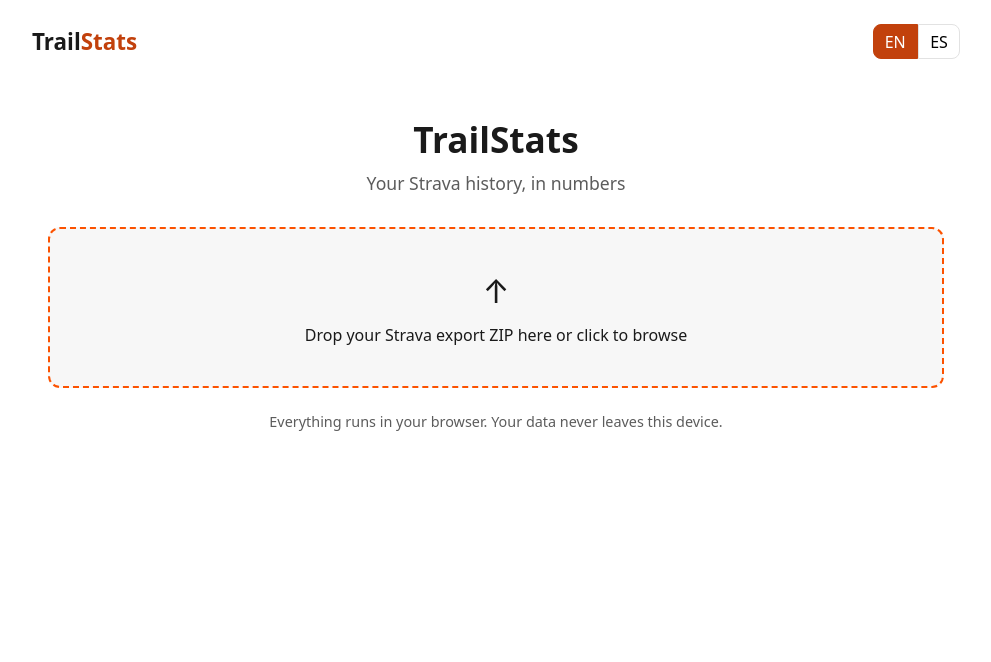
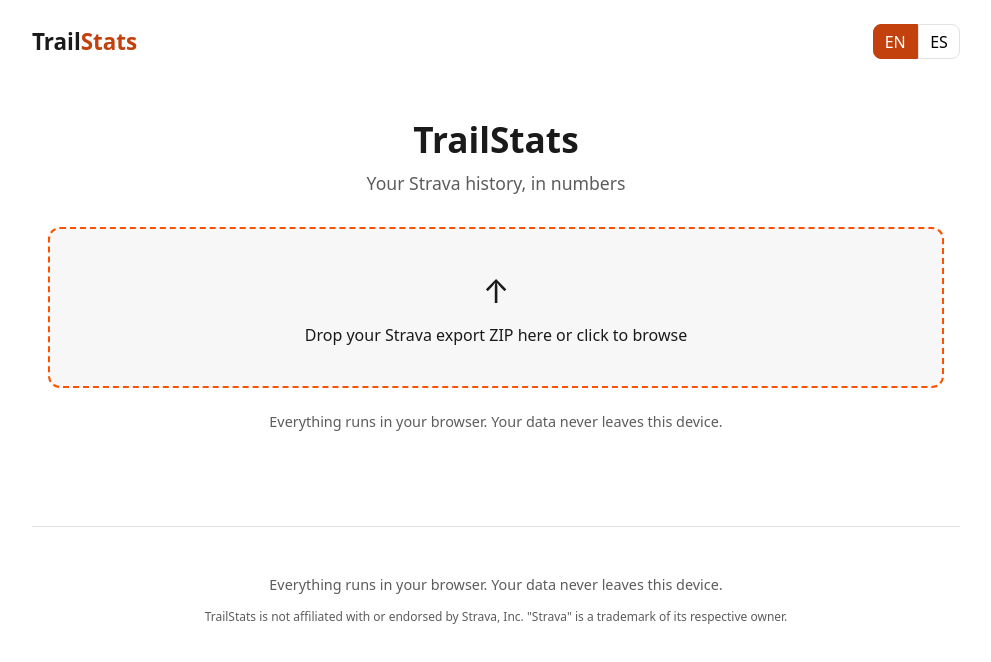
Before and after one commit to MRGN79/TrailStats, a React (Vite) app: page / in a window 1280 px wide. Shown: the top 662 px of the page, without its empty margins (144-1135 px from the left). Built offline with nearby package versions, Linux system fonts and the light colour scheme.

Commit message:
chore: añadir descargo de afiliación con Strava (condición Abogado)

```diff
--- a/src/App.tsx
+++ b/src/App.tsx
@@ -118,6 +118,11 @@ export default function App() {
           <TrendsChart periods={periods} locale={locale} />
         </>
       )}
+
+      <footer className="app-footer">
+        <p className="privacy-note">{t("privacy.note")}</p>
+        <p className="disclaimer">{t("app.disclaimer")}</p>
+      </footer>
     </div>
   );
 }
--- a/src/locales/en/translation.json
+++ b/src/locales/en/translation.json
@@ -1,7 +1,8 @@
 {
   "app": {
     "title": "TrailStats",
-    "tagline": "Your Strava history, in numbers"
+    "tagline": "Your Strava history, in numbers",
+    "disclaimer": "TrailStats is not affiliated with or endorsed by Strava, Inc. \"Strava\" is a trademark of its respective owner."
   },
   "upload": {
     "dropzone": "Drop your Strava export ZIP here or click to browse",
--- a/src/locales/es/translation.json
+++ b/src/locales/es/translation.json
@@ -1,7 +1,8 @@
 {
   "app": {
     "title": "TrailStats",
-    "tagline": "Tu histórico de Strava, en números"
+    "tagline": "Tu histórico de Strava, en números",
+    "disclaimer": "TrailStats no está afiliado a Strava, Inc. ni cuenta con su respaldo. \"Strava\" es una marca registrada de su titular."
   },
   "upload": {
     "dropzone": "Arrastra aquí tu ZIP de export de Strava o haz clic para buscarlo",
--- a/src/styles/app.css
+++ b/src/styles/app.css
@@ -283,6 +283,19 @@ table.data-table td:first-child {
   }
 }
 
+.app-footer {
+  margin-top: 3rem;
+  padding-top: 1.5rem;
+  border-top: 1px solid var(--border);
+  text-align: center;
+}
+
+.disclaimer {
+  font-size: 0.75rem;
+  color: var(--muted);
+  margin: 0.25rem 0 0;
+}
+
 .visually-hidden {
   position: absolute;
   width: 1px;
```
Also changed, not shown: 1 other file (tests, documents, lock files or other folders).
